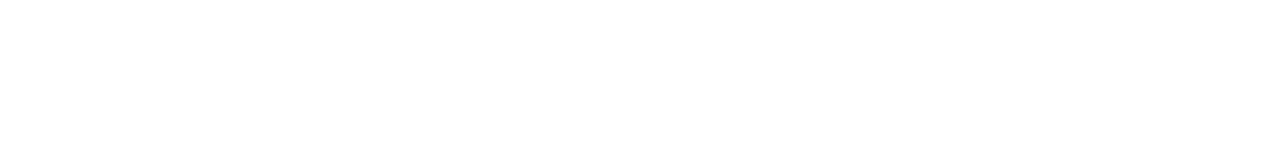
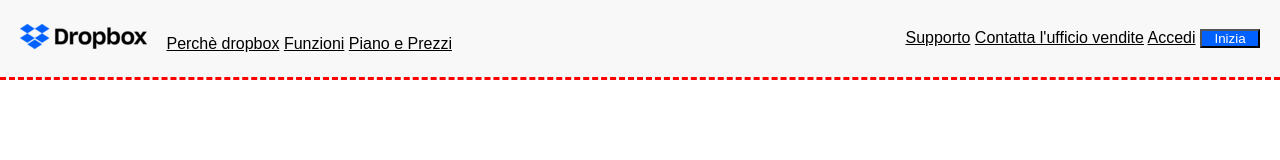
Before and after one commit to elmochimento/htmlcss-dropbox, a plain HTML site: page index.html in a window 1280 px wide. Drawn offline with Linux system fonts and the light colour scheme.

Commit message:
ad nav header

```diff
--- a/css/style.css
+++ b/css/style.css
@@ -16,6 +16,7 @@ img {
 
 a {
     text-transform: none;
+    color: black;
 }
 
 ul {
@@ -39,3 +40,36 @@ ul {
     padding-left: 10px;
     padding-right: 10px;
 }
+
+
+header{
+    height: 80px;
+    background-color: #ffffff;
+    border-bottom: 3px dashed red;
+    padding-left: 10px;
+    padding-right: 10px;
+    display: flex; /* Attiva Flexbox */
+    justify-content: space-between; /* Posiziona i due div agli estremi */
+    align-items: center; /* Allinea verticalmente */
+    padding: 10px 20px;
+    background-color: #f8f8f8; /* Colore di sfondo opzionale */
+
+}
+
+.header-left{
+    gap: 20px;
+}
+
+.header-right{
+    gap: 20px;
+}
+
+.logo-dropbox{
+    padding-right: 15px;
+}
+
+button, .start{
+    background-color: #0061fe;
+    width: 60px;
+    color: white;
+}
--- a/index.html
+++ b/index.html
@@ -13,7 +13,20 @@
 
 <body>
     <header>
+        <div class="header-left">
+            <img src="./assets/img/logo-small.png" alt="logo dropbox" class="logo-dropbox">
+            <a href="#">Perchè dropbox</a>
+            <a href="#">Funzioni</a>
+            <a href="#">Piano e Prezzi</a>
+        </div>
 
+        <div class="header-right">
+            <a href="#">Supporto</a>
+            <a href="#">Contatta l'ufficio vendite</a>
+            <a href="#">Accedi</a>
+            <button class="start">Inizia</button>
+
+        </div>
     </header>
     <main></main>
     <footer></footer>
```
